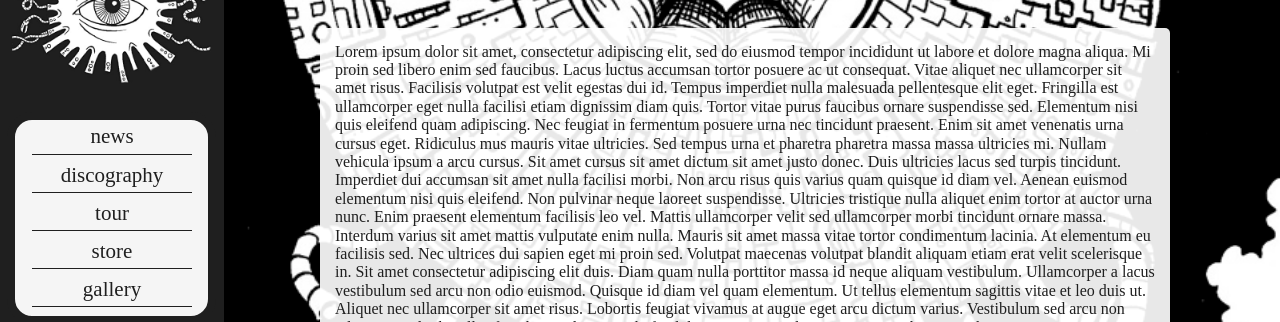
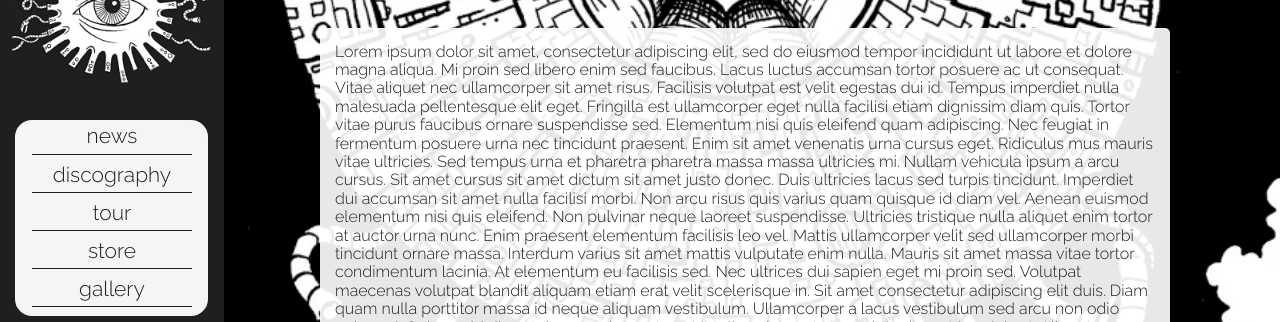
Before and after one commit to ToonLunk/munook_project, a plain HTML site: page index.html in a window 1280 px wide. Shown: the part 78-400 px from the top of the page. Drawn offline with Linux system fonts and the light colour scheme.

Commit message:
Update style.css

```diff
--- a/styles/style.css
+++ b/styles/style.css
@@ -1,7 +1,7 @@
 * {
     text-decoration: none;
     max-width: 500x;
-    font-family: 'Comfortaa','Sans-Serif';
+    font-family: 'Raleway', sans-serif;
 
 }
 
```
